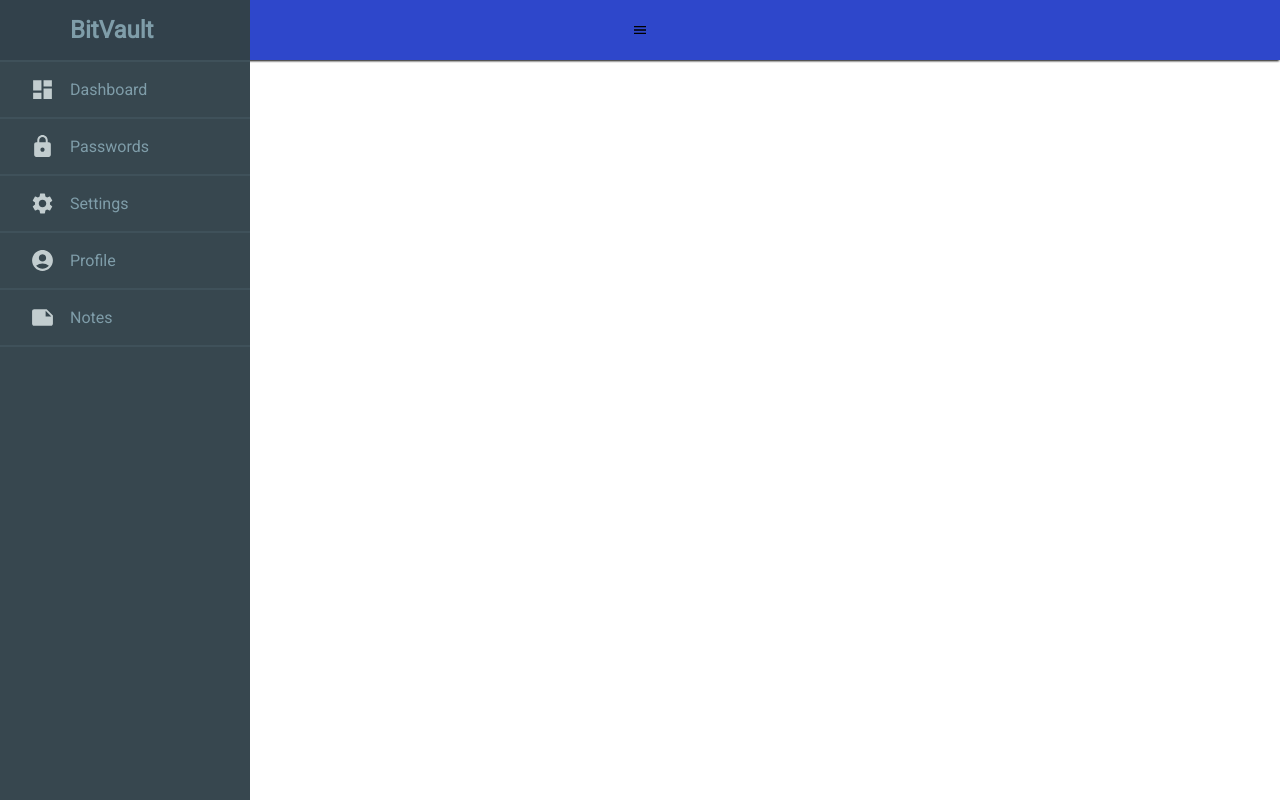
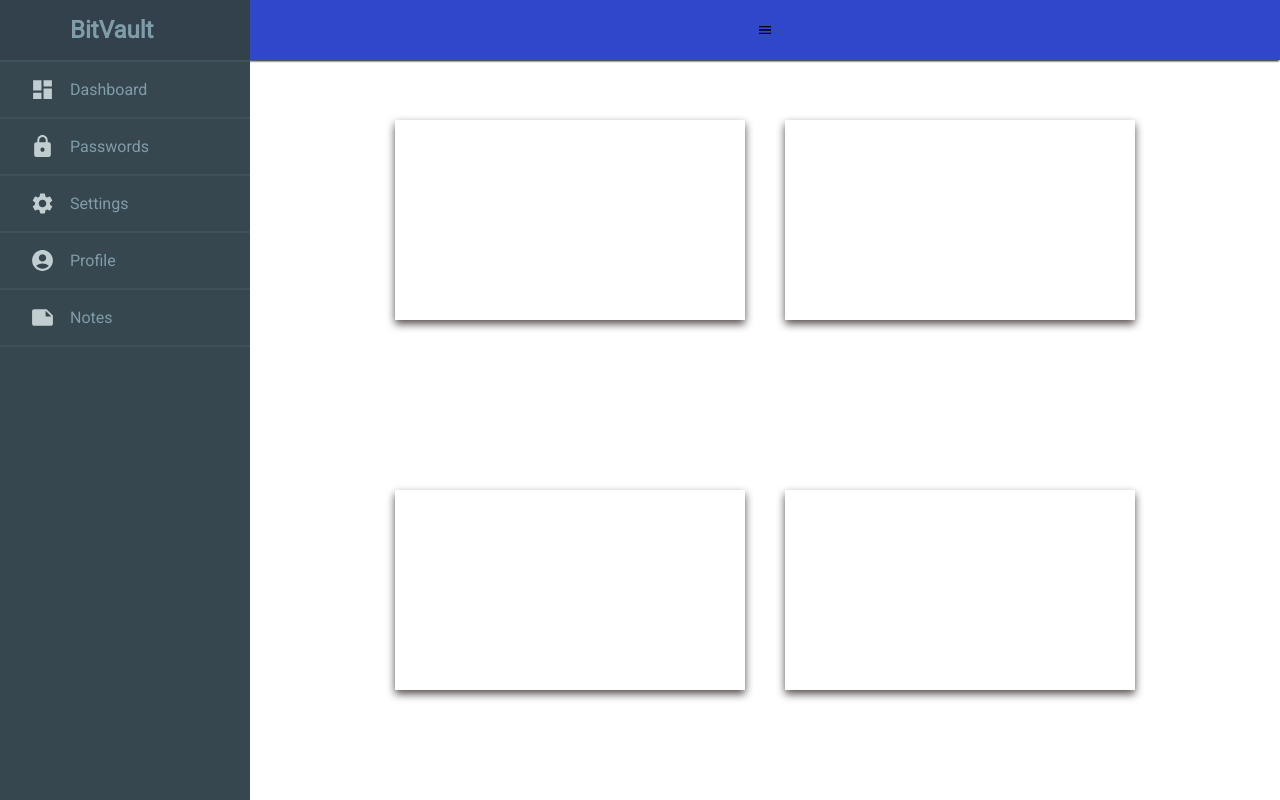
Before and after one commit to Tiqur/BitVault-Frontend, a React (Create React App) app in the folder bitvault/: page /dashboard in a window 1280 px wide. Built offline with nearby package versions, Linux system fonts and the light colour scheme.

Commit message:
Basic table structure and containers

```diff
--- a/bitvault/src/components/NavBar.jsx
+++ b/bitvault/src/components/NavBar.jsx
@@ -7,7 +7,7 @@ const NavDiv = styled.div`
     width: 100%;
     display: flex;
     background-color: #2E47CB;
-    height: 60px;
+    min-height: 60px;
     justify-content: center;
     align-items: center;
     filter: drop-shadow(-1px 1px 1px #000000);
--- a/bitvault/src/components/SideBar.jsx
+++ b/bitvault/src/components/SideBar.jsx
@@ -20,7 +20,7 @@ const PageContainer = styled.div`
     @media (max-width: 992px) {
         display: none;
     }
-    @media (min-width: 993px) {
+    @media (min-width: 992px) {
         display: flex !important;
     }
 `
--- a/bitvault/src/pages/DashboardPage.jsx
+++ b/bitvault/src/pages/DashboardPage.jsx
@@ -5,14 +5,56 @@ import styled from 'styled-components';
 
 const Container = styled.div`
     display: flex;
-    flex-direction: row-reverse;
-    justify-content: flex-end;
+    flex-direction: row;
+    justify-content: flex-start;
+`
+
+const ContentDiv = styled.div`
+    display: flex;
+    justify-content: space-between;
+    margin-left: 250px;
+    width: 100%;
+    height: 100vh;
+    flex-direction: column;
+
+    @media (max-width: 992px) {
+        margin-left: 0px;
+    }
+`
+
+const Content = styled.div`
+    display: flex;
+    justify-content: center;
+    flex-direction: row;
+    flex-wrap: wrap;
+    height: 100%;
+    width: 100%;
+`
+
+const PasswordDiv = styled.div`
+    min-width: 350px;
+    height: 200px;
+    margin: 60px 20px;
+    background-color: white;
+    filter: drop-shadow(0px 4px 4px #554c4c);
+
 `
 
 const DashboardPage = (props) => {
     return (
         <Container>
-            <NavBar />
+            <ContentDiv>
+                <NavBar style=""/>
+                <Content >
+                    <PasswordDiv />
+                    <PasswordDiv />
+                    <PasswordDiv />
+                    <PasswordDiv />
+
+
+
+                </Content>
+            </ContentDiv>
             <SideBar />
         </ Container>
     )
```
